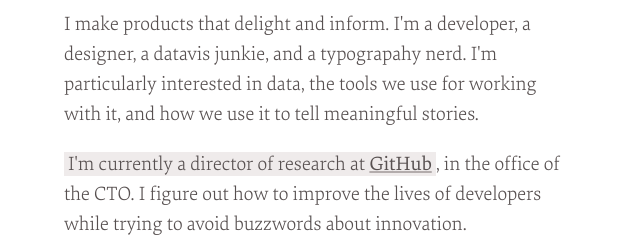
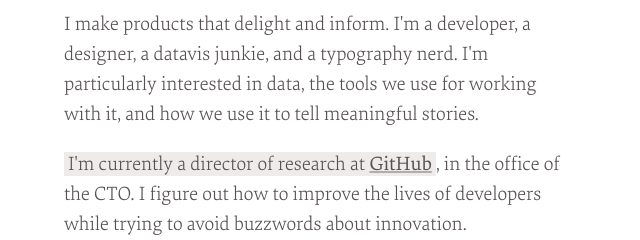
Before and after one commit to idan/gazit.me, a Gatsby site: page / in a window 1280 px wide. Shown: the part 361-601 px from the top of the page, 576-1216 px from the left. Built offline with nearby package versions, Linux system fonts and the light colour scheme; Gatsby itself is replaced by a stand-in of ours.

Commit message:
Fix typo

```diff
--- a/src/pages/index.tsx
+++ b/src/pages/index.tsx
@@ -25,7 +25,7 @@ const IndexPage: FunctionComponent<IndexPageProps> = ({ data }) => (
         <div className="order-3 text-xl pt-3 text-left max-w-lg mx-auto lg:mx-0 font-light">
           <p className="pb-5">
             I make products that delight and inform. I'm a developer, a
-            designer, a datavis junkie, and a typograpahy nerd. I'm particularly
+            designer, a datavis junkie, and a typography nerd. I'm particularly
             interested in data, the tools we use for working with it, and how we
             use it to tell meaningful stories.
           </p>
```
